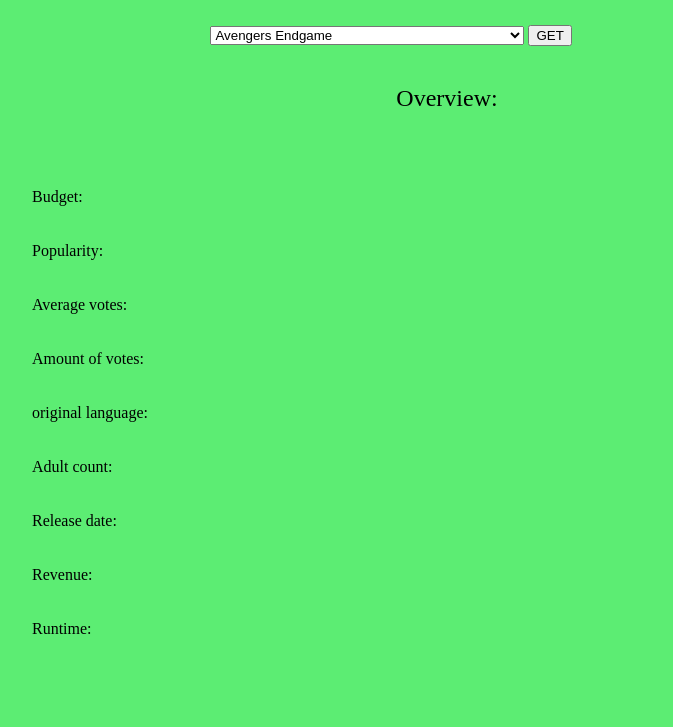
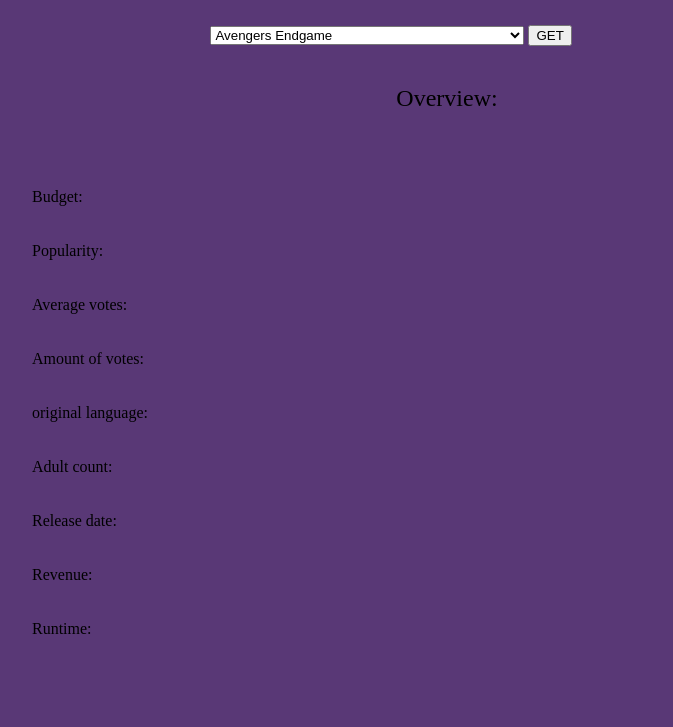
Before and after one commit to Justin334848491/Project-2, a website: page index.html in a window 1280 px wide. Shown: the part 73-800 px from the top of the page, without its empty margins (193-866 px from the left). Drawn offline with nearby package versions, Linux system fonts and the light colour scheme.

Commit message:
use this one

```diff
--- a/style.css
+++ b/style.css
@@ -42,5 +42,5 @@
   }
 
   body {
-    background-color: #5ced73
+    background-color: #593876
   }
```
